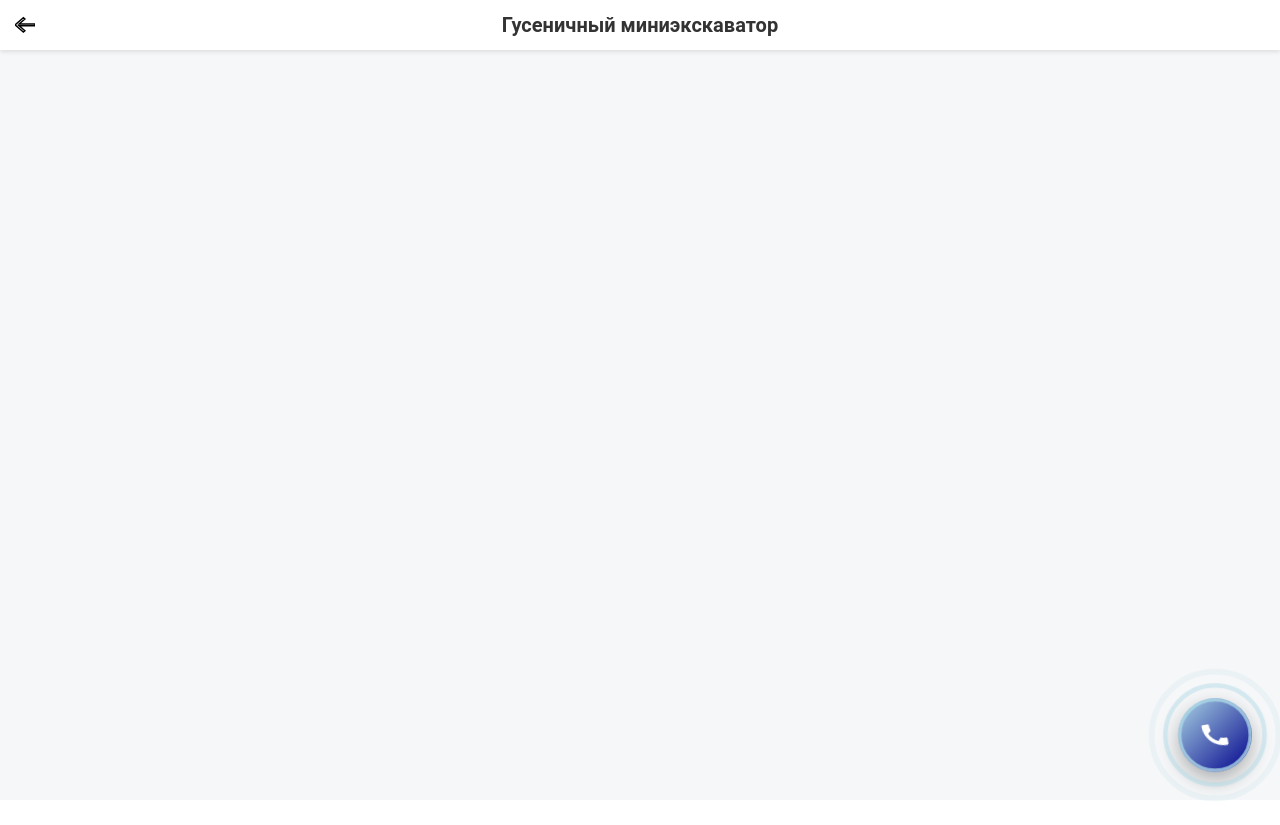
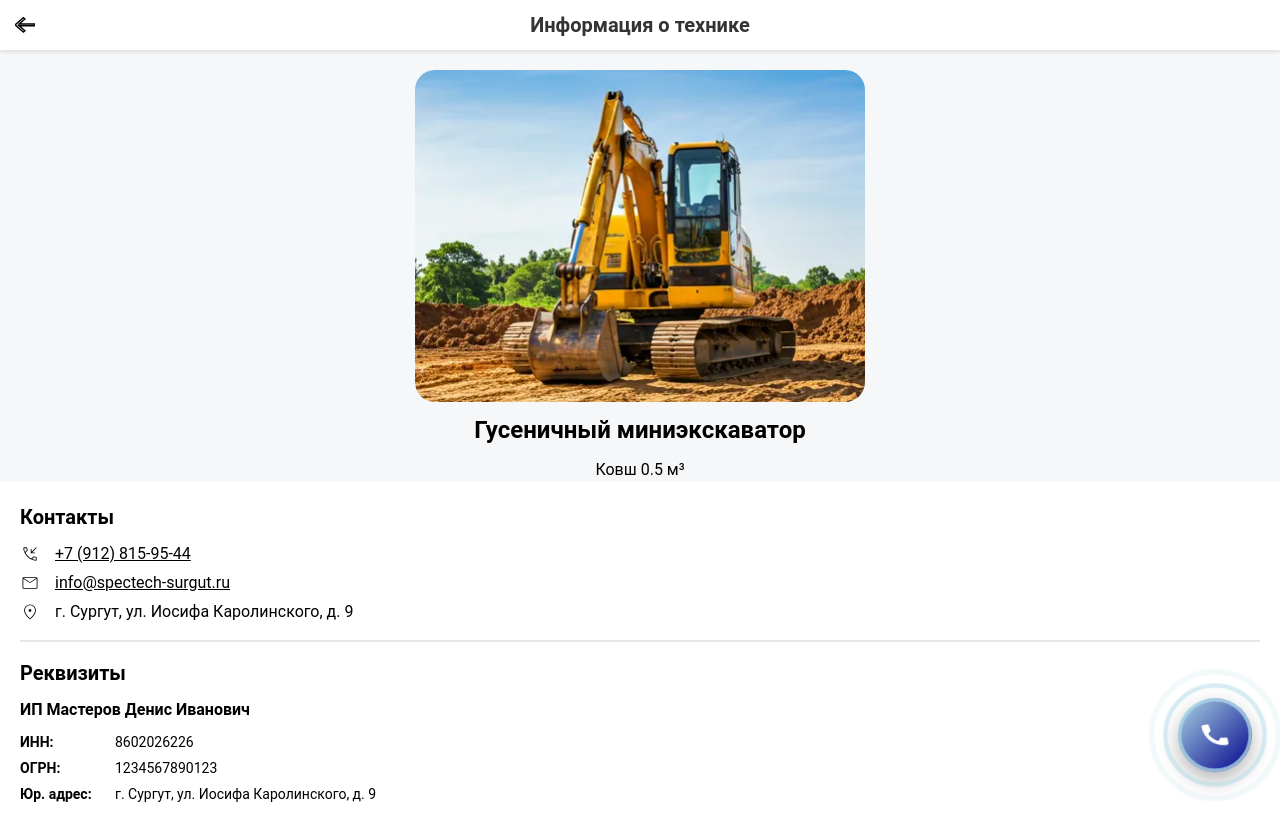
Before and after one commit to ShiVA-ru/spectech-surgut, a SvelteKit app: page /equipment/1 in a window 1280 px wide. Before the commit the page ends 800 px from the top, so only its background shows below. Built offline with nearby package versions, Linux system fonts and the light colour scheme.

Commit message:
add equipment card layout, fix seo paths

```diff
--- a/package.json
+++ b/package.json
@@ -45,7 +45,8 @@
 		"tailwindcss": "^4.1.17",
 		"typescript": "^5.9.3",
 		"typescript-eslint": "^8.47.0",
-		"vite": "^7.2.2"
+		"vite": "^7.2.2",
+		"vite-plugin-devtools-json": "^1.0.0"
 	},
 	"dependencies": {
 		"postgres": "^3.4.7"
--- a/src/lib/assets/store/data.js
+++ b/src/lib/assets/store/data.js
@@ -3,25 +3,25 @@ const equipments = [
 		id: 1,
 		title: 'Гусеничный миниэкскаватор',
 		description: 'Ковш 0.5 м³',
-		url: 'images/catalog/mini-excavator.webp'
+		url: '/images/catalog/mini-excavator.webp'
 	},
 	{
 		id: 2,
 		title: 'Фронтальный погрузчик',
 		description: 'Грузоподъемность: 3 т',
-		url: 'images/catalog/loader.webp'
+		url: '/images/catalog/loader.webp'
 	},
 	{
 		id: 3,
 		title: 'Кран-манипулятор',
 		description: 'Грузоподъемность: 5 т',
-		url: 'images/catalog/crane.webp'
+		url: '/images/catalog/crane.webp'
 	},
 	{
 		id: 4,
 		title: 'Эвакуатор',
 		description: 'Грузоподъемность: 5 т',
-		url: 'images/catalog/tow-truck.webp'
+		url: '/images/catalog/tow-truck.webp'
 	}
 ];
 
--- a/src/lib/components/header/Header.svelte
+++ b/src/lib/components/header/Header.svelte
@@ -1,8 +1,6 @@
 <script lang="ts">
 	import { resolve } from '$app/paths';
 	import IconSvg from '$lib/components/ui/icon-svg/IconSvg.svelte';
-
-	const { title } = $props();
 </script>
 
 <header class="page-header">
@@ -10,7 +8,7 @@
 		<a class="page-header__link" href={resolve('/')} title="На главную">
 			<IconSvg iconId="arrow-left" fill="black-color" width={20} />
 		</a>
-		<h1 class="page-header__title">{title}</h1>
+		<h1 class="page-header__title">Информация о технике</h1>
 	</div>
 </header>
 
--- a/src/routes/+layout.svelte
+++ b/src/routes/+layout.svelte
@@ -11,12 +11,12 @@
 </script>
 
 <svelte:head>
-	<link rel="apple-touch-icon" href="apple-touch-icon.png" />
+	<link rel="apple-touch-icon" href="/apple-touch-icon.png" />
 	<!-- 180x180 - ставим первым для safari -->
-	<link rel="icon" href="favicon.ico" sizes="any" /><!-- 32x32 -->
-	<link rel="icon" href="icon.svg" type="image/svg+xml" />
+	<link rel="icon" href="/favicon.ico" sizes="any" /><!-- 32x32 -->
+	<link rel="icon" href="/icon.svg" type="image/svg+xml" />
 	<link rel="manifest" href="/manifest.webmanifest" />
-	<link rel="yandex-tableau-widget" href="tableau.json" />
+	<link rel="yandex-tableau-widget" href="/tableau.json" />
 
 	<!-- <link rel="icon" href={favicon} /> -->
 	<title>{siteTitle}</title>
--- a/src/routes/+page.svelte
+++ b/src/routes/+page.svelte
@@ -2,7 +2,7 @@
 	import AdvantageList from '$lib/components/advantage/AdvantageList.svelte';
 	import EquipmentList from '$lib/components/catalog/EquipmentList.svelte';
 	import Footer from '$lib/components/footer/Footer.svelte';
-	import Header from '$lib/components/header/Header.svelte';
+	// import Header from '$lib/components/header/Header.svelte';
 	import Hero from '$lib/components/hero/Hero.svelte';
 </script>
 
--- a/src/routes/equipment/[slug]/+layout.svelte
+++ b/src/routes/equipment/[slug]/+layout.svelte
@@ -1,8 +1,10 @@
 <script lang="ts">
+	import Footer from '$lib/components/footer/Footer.svelte';
 	import Header from '$lib/components/header/Header.svelte';
 
-	let { data, children } = $props();
+	let { children } = $props();
 </script>
 
-<Header title={data.equipment.title} />
+<Header />
 {@render children()}
+<Footer />
--- a/src/routes/equipment/[slug]/+page.svelte
+++ b/src/routes/equipment/[slug]/+page.svelte
@@ -1,6 +1,74 @@
 <script lang="ts">
 	let { data } = $props();
+	// const { id, title, description, url } = data.equipment;
 </script>
 
 <!-- <p>{data.equipment}</p> -->
-<h1>{data.equipment.title}</h1>
+<main class="equipment">
+	<div class="container mx-auto equipment__container">
+		<picture class="equipment__image">
+			<!-- Мобильный кроп -->
+			<source
+				width="100%"
+				height="100%"
+				media="(max-width: 599px)"
+				type="image/webp"
+				srcset={data.equipment.url}
+			/>
+
+			<!-- Планшет -->
+			<source
+				width="100%"
+				height="100%"
+				media="(min-width: 600px) and (max-width: 1199px)"
+				type="image/webp"
+				srcset={data.equipment.url}
+			/>
+
+			<!-- Десктоп -->
+			<source
+				width="100%"
+				height="100%"
+				media="(min-width: 1200px)"
+				type="image/webp"
+				srcset={data.equipment.url}
+			/>
+			<img
+				src={data.equipment.url}
+				alt={data.equipment.title}
+				width="100%"
+				height="100%"
+				fetchpriority="high"
+			/>
+		</picture>
+
+		<h2 class="equipment__title">{data.equipment.title}</h2>
+
+		<p class="equipment__description">{data.equipment.description}</p>
+	</div>
+</main>
+
+<style>
+	.equipment {
+		margin-top: 70px;
+	}
+
+	.equipment__container {
+		display: flex;
+		flex-direction: column;
+		align-items: center;
+		gap: 10px;
+		padding: 0 10px;
+	}
+
+	.equipment__image {
+		max-width: 450px;
+		border-radius: 20px;
+		overflow: hidden;
+	}
+	.equipment__title {
+		text-align: center;
+		font-size: 24px;
+		font-weight: bold;
+	}
+</style>
--- a/vite.config.ts
+++ b/vite.config.ts
@@ -1,7 +1,6 @@
+import devtoolsJson from 'vite-plugin-devtools-json';
 import tailwindcss from '@tailwindcss/vite';
 import { sveltekit } from '@sveltejs/kit/vite';
 import { defineConfig } from 'vite';
 
-export default defineConfig({
-	plugins: [tailwindcss(), sveltekit()]
-});
+export default defineConfig({ plugins: [tailwindcss(), sveltekit(), devtoolsJson()] });
```
Also changed, not shown: 1 other file (tests, documents, lock files or other folders).
